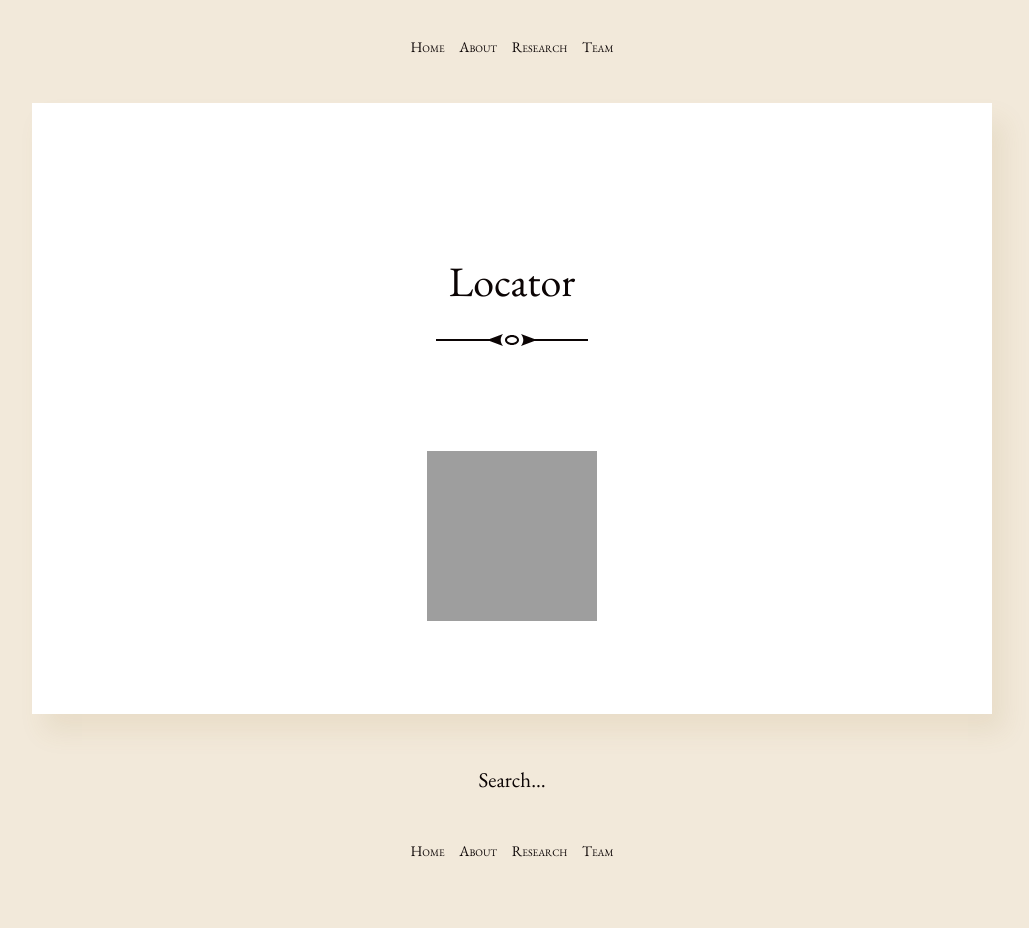
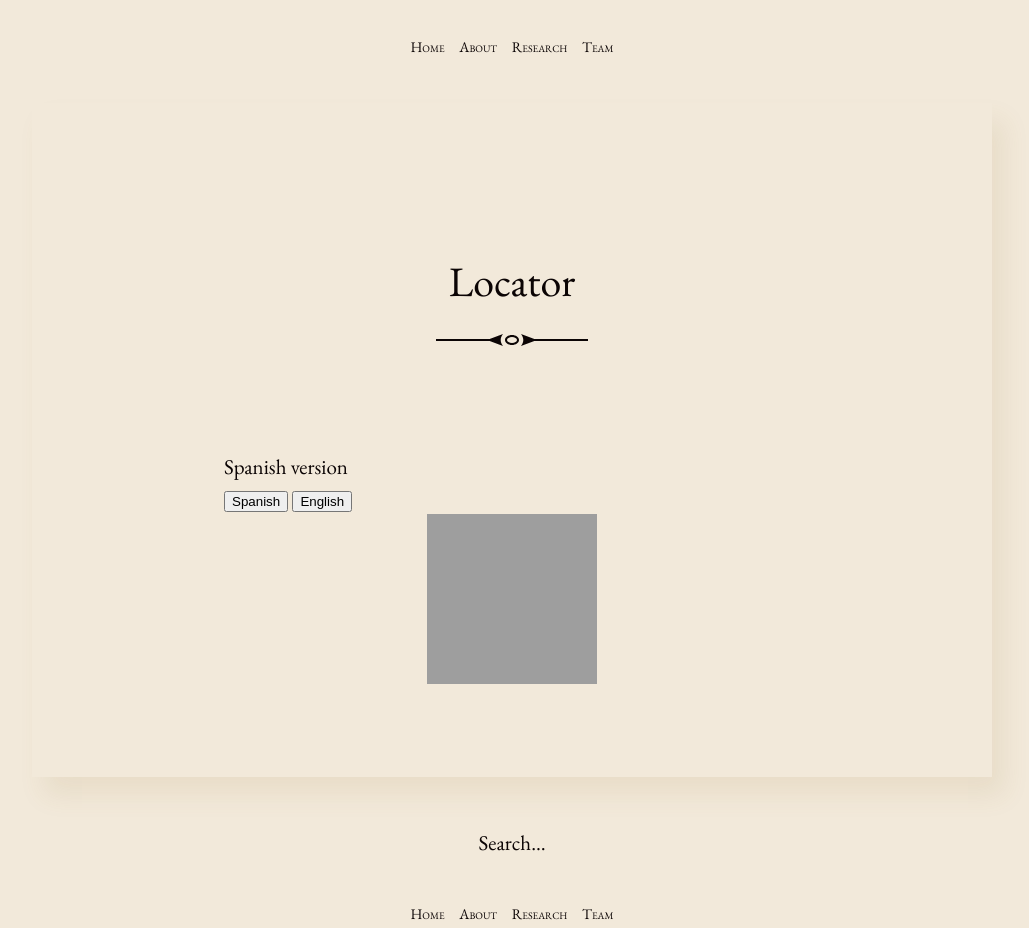
Before and after one commit to aindaco1/volver-health, a Jekyll site: the page built from samhsa.md, in a window 1280 px wide. Shown: the whole page, without its empty margins (128-1157 px from the left). Built offline with Jekyll 4.4.1, drawn with Linux system fonts in a browser that asks for light colours; before the commit the page ends 900 px from its top, so only the background shows below that; grey boxes are pictures that could not be loaded.

Commit message:
added Spanish English buttons

```diff
--- /dev/null
+++ b/_layouts/post-alternate.html
@@ -0,0 +1,34 @@
+---
+layout: default
+---
+
+{% if site.data.menu %}
+  {% include menu.html %}
+{% else %}
+  {% include back-link.html %}
+{% endif %}
+
+<article class="post-alternate post h-entry" itemscope itemtype="http://schema.org/BlogPosting" id="main" role="article" aria-label="Content">
+
+  {% if page.title != "" %}
+    <h1 class="post-title divided p-name" itemprop="name headline">
+      {{ page.title }}
+    </h1>
+  {% endif %}
+
+  <div class="post-content e-content" itemprop="articleBody">
+    {{ content }}
+  </div>
+
+  <div class="post-meta">
+    {% if page.author %}
+      <div itemprop="author">{{ page.author }}</div>
+    {% endif %}
+    <time class="post-date dt-published" datetime="{{ page.date | date_to_xmlschema }}" itemprop="datePublished">{{ page.date | date: "%B %-d, %Y" }}</time>
+  </div>
+
+  {% if site.disqus.shortname %}
+    {% include disqus-comments.html %}
+  {% endif %}
+
+</article>
--- a/_sass/_article.scss
+++ b/_sass/_article.scss
@@ -4,6 +4,10 @@
   max-width: 60rem;
   padding: 2em 0;
   box-shadow: 12px 18px 24px rgba(darken($brand-color, 50%), .1);
+}
+
+.post-alternate {
+  background: $brand-color;
 }
 
 .post > * {
--- a/samhsa.md
+++ b/samhsa.md
@@ -1,7 +1,12 @@
 ---
-layout: post
+layout: post-alternate
 title: Locator
 ---
+
+<p id="text">Spanish version</p>
+
+<button id="spanish" onclick="changeTextSpanish()">Spanish</button>
+<button id="english" onclick="changeTextEnglish()">English</button>
 
 <div id="iframewrapper">
     <iframe allowtransparency="true" frameborder="0" height="170" id="mentalhealthtreatmentfinder" marginheight="0" marginwidth="0" name="mentalhealthtreatmentfinder" scrolling="no" src="https://findtreatment.samhsa.gov/locator/widget/170?sType=SA&sCodes=SA,DT" title="Samhsa.gov" width="170"> https://findtreatment.samhsa.gov/locator/widget/170 </iframe>
@@ -27,4 +32,11 @@ title: Locator
 
     document.getElementById("mentalhealthtreatmentfinder").src = "https://findtreatment.samhsa.gov/locator/widget/170?"+treatment+"&"+code;
 
+    function changeTextEnglish(){
+        document.getElementById("text").innerHTML = "English version";
+    }
+    function changeTextSpanish(){
+        document.getElementById("text").innerHTML = "Spanish version";
+    }
+
 </script>
```
